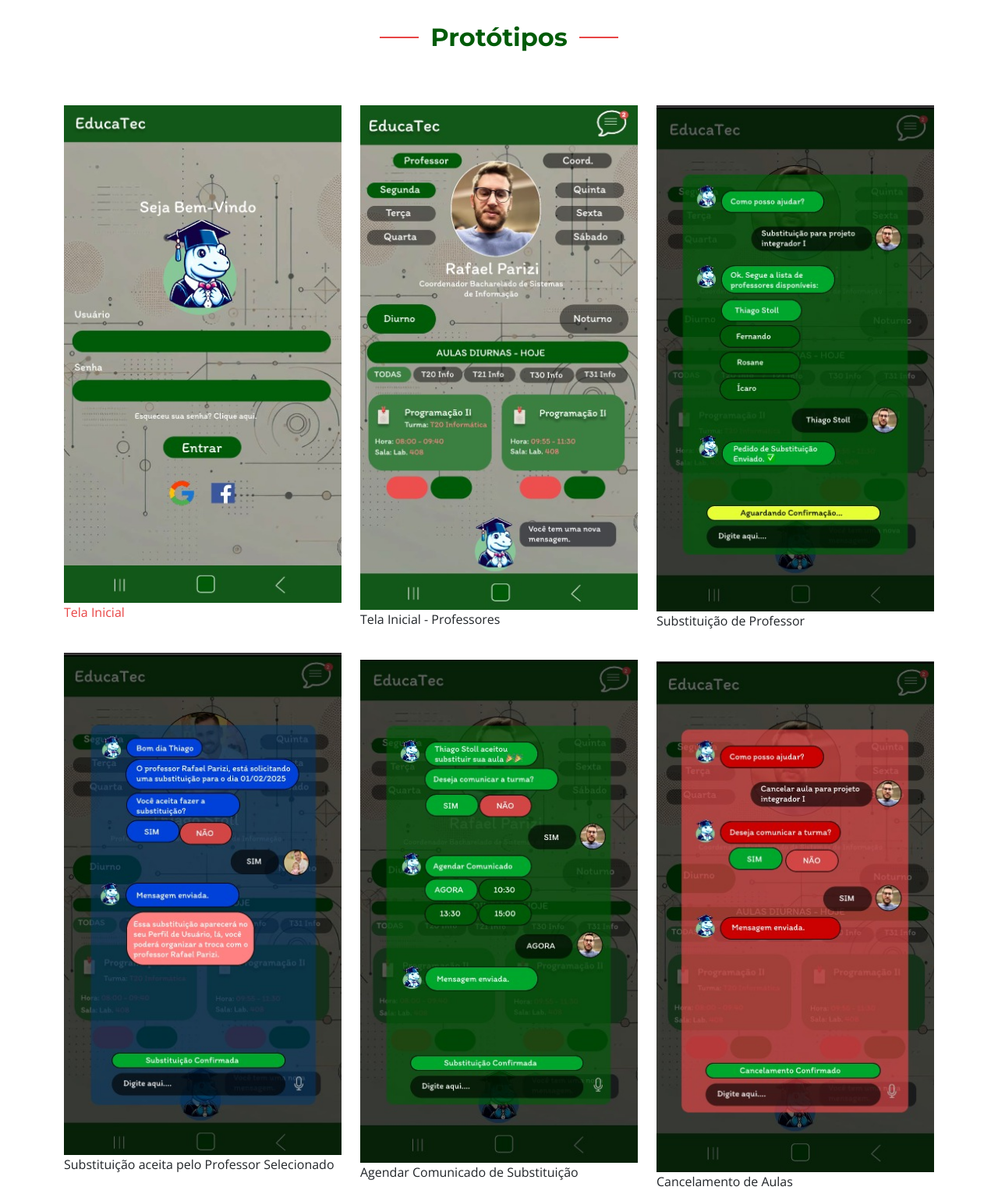
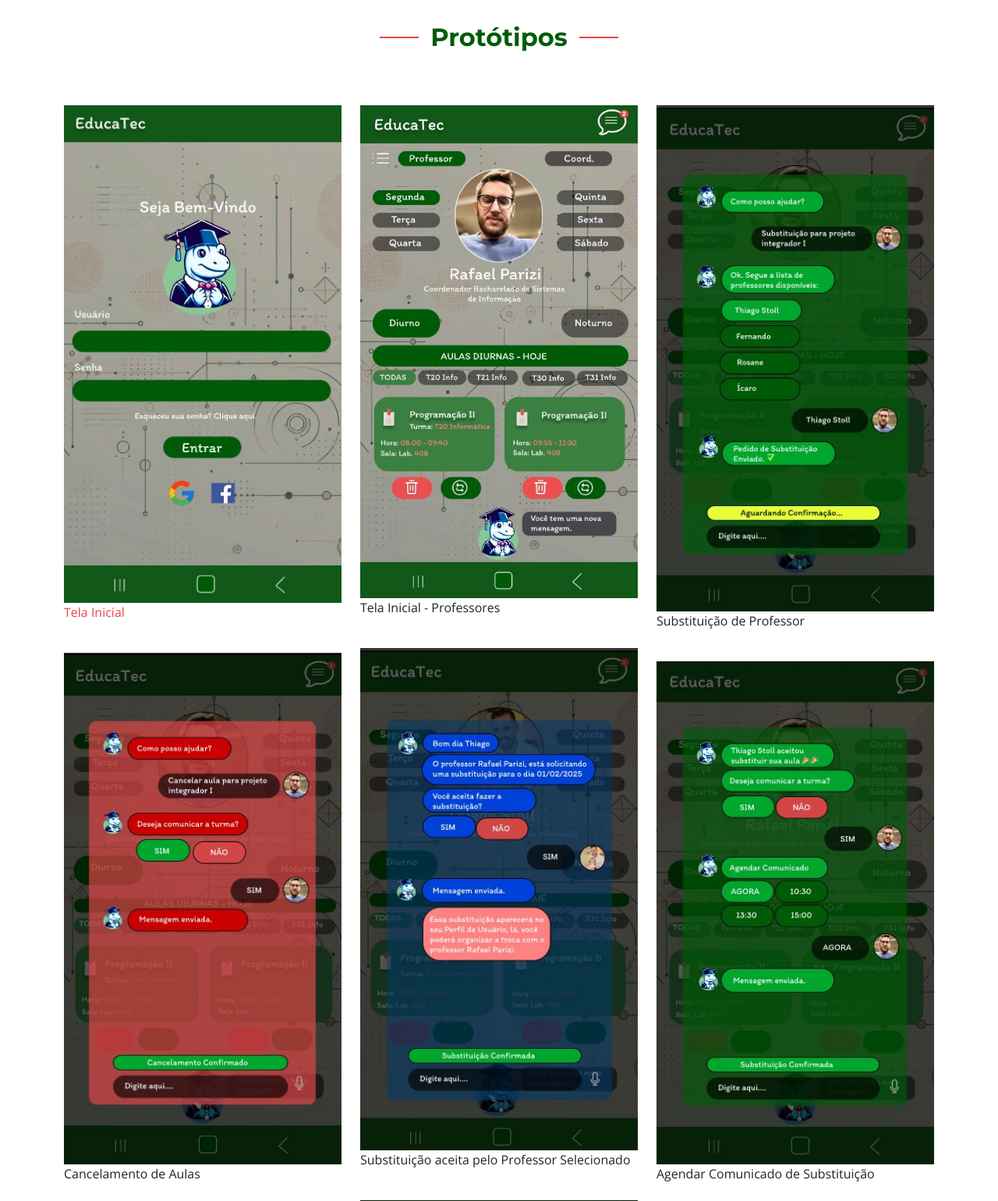
Before and after one commit to aleixon07/EducaTec_ProjetoIntegrador1, a plain HTML site: page index.html in a window 1280 px wide. Shown: the part 5200-6740 px from the top of the page at 78% size. Drawn offline with nearby package versions, Linux system fonts and the light colour scheme.

Commit message:
segundo commit

```diff
--- a/index.html
+++ b/index.html
@@ -577,7 +577,7 @@
               </div><!-- End Portfolio Item -->
 
               <div class="col-lg-4 col-md-6 portfolio-item isotope-item filter-product">
-                <img src="WhatsApp Image 2025-01-30 at 08.07.59.jpeg" class="img-fluid" alt="">
+                <img src="Imagem do WhatsApp de 2025-01-30 à(s) 16.07.48_1f5ce056 - Copia.jpg" class="img-fluid" alt="">
                 <div class="portfolio-info">
 
                   <p>Tela Inicial - Professores</p>
@@ -610,10 +610,10 @@
               </div><!-- End Portfolio Item -->
 
               <div class="col-lg-4 col-md-6 portfolio-item isotope-item filter-product">
-                <img src="WhatsApp Image 2025-01-30 at 09.54.30.jpeg" class="img-fluid" alt="">
+                <img src="WhatsApp Image 2025-01-30 at 09.58.25.jpeg" class="img-fluid" alt="">
                 <div class="portfolio-info">
 
-                  <p>Agendar Comunicado de Substituição</p>
+                  <p>Cancelamento de Aulas</p>
                   <a href="blob:https://web.whatsapp.com/56dc1e21-ba0c-422f-9644-5edb1b910d13.jpg" title="Product 2"
                     data-gallery="portfolio-gallery-product" class="glightbox preview-link"></a>
                   <a href="portfolio-details.html" title="More Details" class="details-link"></a>
@@ -621,10 +621,10 @@
               </div><!-- End Portfolio Item -->
 
               <div class="col-lg-4 col-md-6 portfolio-item isotope-item filter-branding">
-                <img src="WhatsApp Image 2025-01-30 at 09.58.25.jpeg" class="img-fluid" alt="">
+                <img src="WhatsApp Image 2025-01-30 at 09.54.30.jpeg" class="img-fluid" alt="">
                 <div class="portfolio-info">
 
-                  <p>Cancelamento de Aulas</p>
+                  <p>Agendar Comunicado de Substituição</p>
                   <a href="assets/img/masonry-portfolio/masonry-portfolio-6.jpg" title="Branding 2"
                     data-gallery="portfolio-gallery-branding" class="glightbox preview-link"></a>
                   <a href="portfolio-details.html" title="More Details" class="details-link"></a>
@@ -953,7 +953,7 @@
             </div><!-- End Portfolio Item -->
 
             <div class="col-lg-4 col-md-6 portfolio-item isotope-item filter-app">
-              <img src="WhatsApp Image 2025-01-30 at 10.57.17.jpeg" class="img-fluid" alt="">
+              <img src="Imagem do WhatsApp de 2025-01-30 à(s) 16.19.24_cabede50.jpg" class="img-fluid" alt="">
               <div class="portfolio-info">
 
                 <p>Conteúdos da Disciplina</p>
```
Also changed, not shown: Imagem do WhatsApp de 2025-01-30 à(s) 16.07.48_1f5ce056 - Copia.jpg (added), Imagem do WhatsApp de 2025-01-30 à(s) 16.19.24_cabede50.jpg (added), WhatsApp Image 2025-01-30 at 08.07.59.jpeg (deleted), WhatsApp Image 2025-01-30 at 10.57.17.jpeg (deleted), WhatsApp Image 2025-01-30 at 11.28.35.jpeg (deleted).
